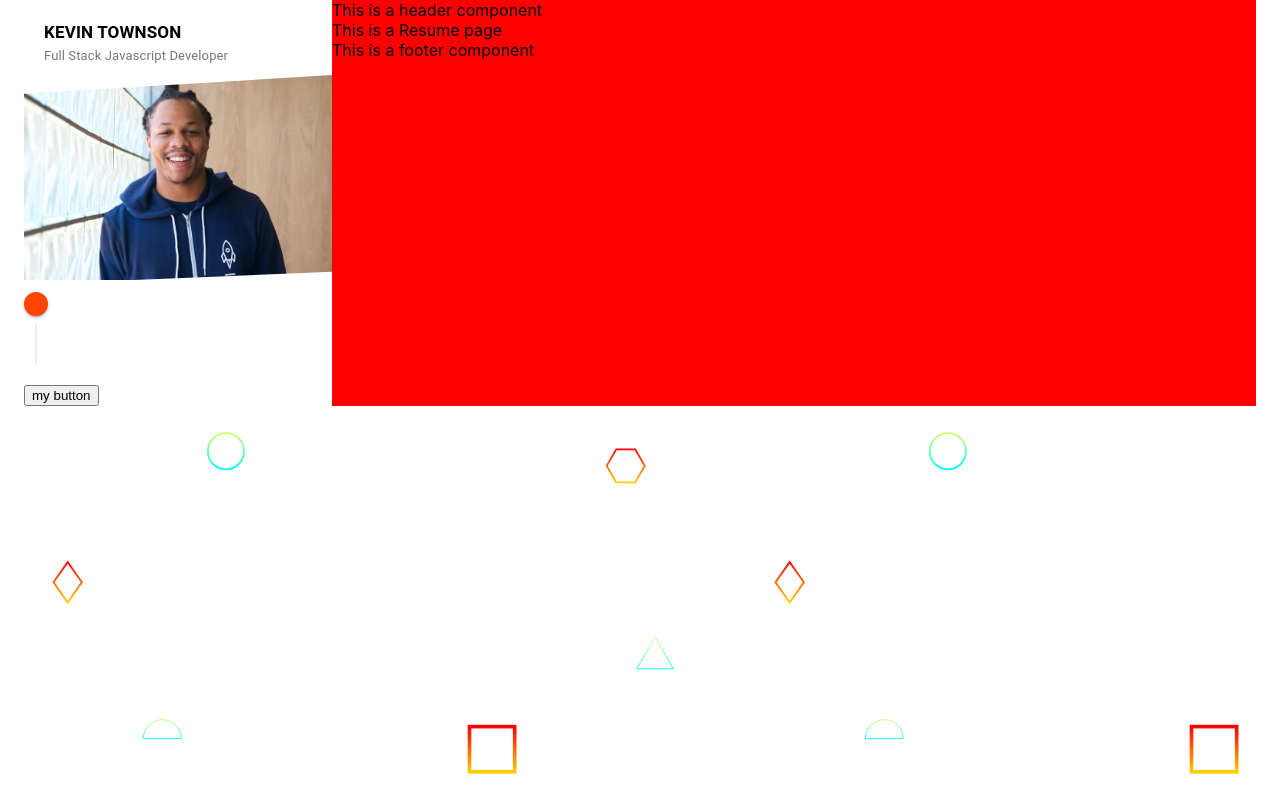
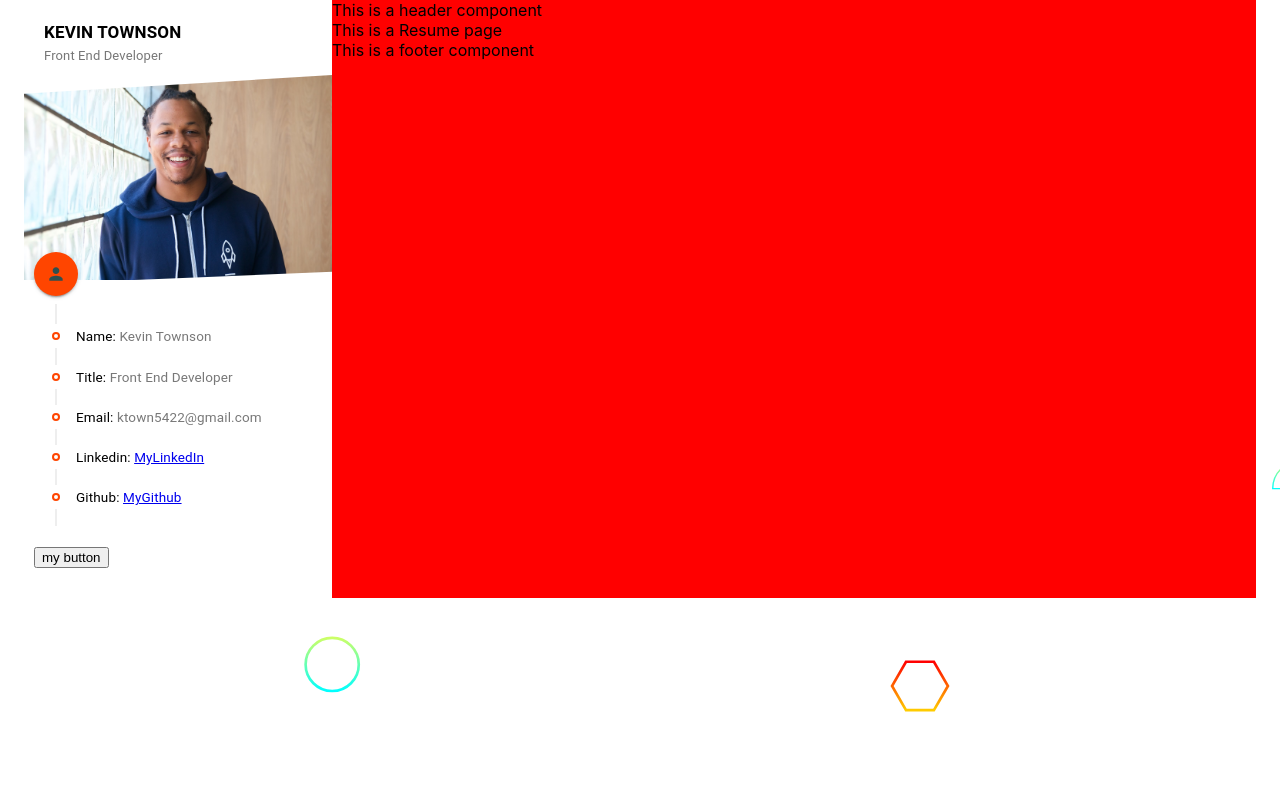
Before and after one commit to ktown5422/reactjs-portfolio, a React (Create React App) app: page / in a window 1280 px wide. Built offline with nearby package versions, Linux system fonts and the light colour scheme.

Commit message:
pass data through props, updated customtimelineitems and stylesin profile js

```diff
--- a/src/components/Profile/Profile.css
+++ b/src/components/Profile/Profile.css
@@ -30,3 +30,25 @@
 .profile_image img {
     width: 100%;
 }
+
+/* Profile Information */
+.profile_information {
+    top: 0;
+    left: 0;
+    margin: -40px 10px 30px;
+}
+
+.profile_information .timeline .timeline_content {
+    margin-top: 2px;
+    margin-bottom: 12px;
+}
+
+.timelineItem_text {
+    font-size: 13.5px !important;
+    color: #787878;
+    font-weight: 400 !important;
+}
+
+.timelineItem_text > span {
+    color: black;
+}
--- a/src/components/Profile/Profile.js
+++ b/src/components/Profile/Profile.js
@@ -1,10 +1,34 @@
-import { Typography } from '@material-ui/core'
-import React from 'react'
-import kevinMe from '../../assets/images/kevinMe.jpg'
-import CustomTimeline from "../Timeline/Timeline"
+import { Typography } from "@material-ui/core";
+import React from "react";
+import kevinMe from "../../assets/images/kevinMe.jpg";
+import CustomTimeline, { CustomTimelineSeparator } from "../Timeline/Timeline";
+import PersonIcon from "@material-ui/icons/Person";
 
-import resumeData from '../../utils/resumeData'
-import './Profile.css'
+import resumeData from "../../utils/resumeData";
+import "./Profile.css";
+import TimelineItem from "@material-ui/lab/TimelineItem";
+import TimelineContent from "@material-ui/lab/TimelineContent";
+
+const CustomTimelineItem = ({ title, text, link }) => (
+  <TimelineItem>
+    <CustomTimelineSeparator />
+    <TimelineContent className="timeline_content">
+{/* Below The ES6 conditional (ternary) operator is the only JavaScript operator that takes three operands: a condition followed by a question mark (?), then an expression to execute if the condition is truthy followed by a colon (:), and finally the expression to execute if the condition is falsy. This operator is frequently used as a shortcut for the if statement.*/}
+      {link ? (
+        <Typography className="timelineItem_text">
+          <span>{title}:</span>{" "}
+          <a href={link} target="">
+            {text}
+          </a>
+        </Typography>
+      ) : (
+        <Typography className="timelineItem_text">
+          <span>{title}:</span> {text}
+        </Typography>
+      )}
+    </TimelineContent>
+  </TimelineItem>
+);
 
 function Profile() {
   return (
@@ -19,13 +43,19 @@ function Profile() {
       </figure>
 
       <div className="profile_information">
-                <CustomTimeline />
-                <br/>
+        <CustomTimeline icon={<PersonIcon />}>
+            <CustomTimelineItem title='Name' text={resumeData.name} />
+            <CustomTimelineItem title='Title' text={resumeData.title} />
+            <CustomTimelineItem title='Email' text={resumeData.email} />
+         {Object.keys(resumeData.socials).map((key) => (
+             <CustomTimelineItem title={key} text={resumeData.socials[key].text} link={resumeData.socials[key].link} />
+         ))}
+        </CustomTimeline>
+        <br />
         <button>my button</button>
       </div>
-
     </div>
-    )
+  );
 }
 
-export default Profile
+export default Profile;
--- a/src/utils/resumeData.js
+++ b/src/utils/resumeData.js
@@ -5,15 +5,15 @@ import GitHubIcon from '@material-ui/icons/GitHub';
 // eslint-disable-next-line import/no-anonymous-default-export
 export default {
     name: 'Kevin Townson',
-    title: 'Full Stack Javascript Developer',
+    title: 'Front End Developer',
 
     email: 'ktown5422@gmail.com',
     phone: '314-498-1411',
     address: '4818 Washington Blvd, St. Louis MO',
 
-    social: {
+    socials: {
       Linkedin: {
-        link: 'https://www.linkedin.com/in/kevin-townson/',
+        link: 'https://linkedin.com/in/kevin-townson',
         text: "MyLinkedIn",
         icon: <LinkedInIcon />,
       },
```
Also changed, not shown: package.json (+7 -0 lines), public/logo192.png (deleted), 1 other file (tests, documents, lock files or other folders). Lines whose indentation alone changed are shown as unchanged.
